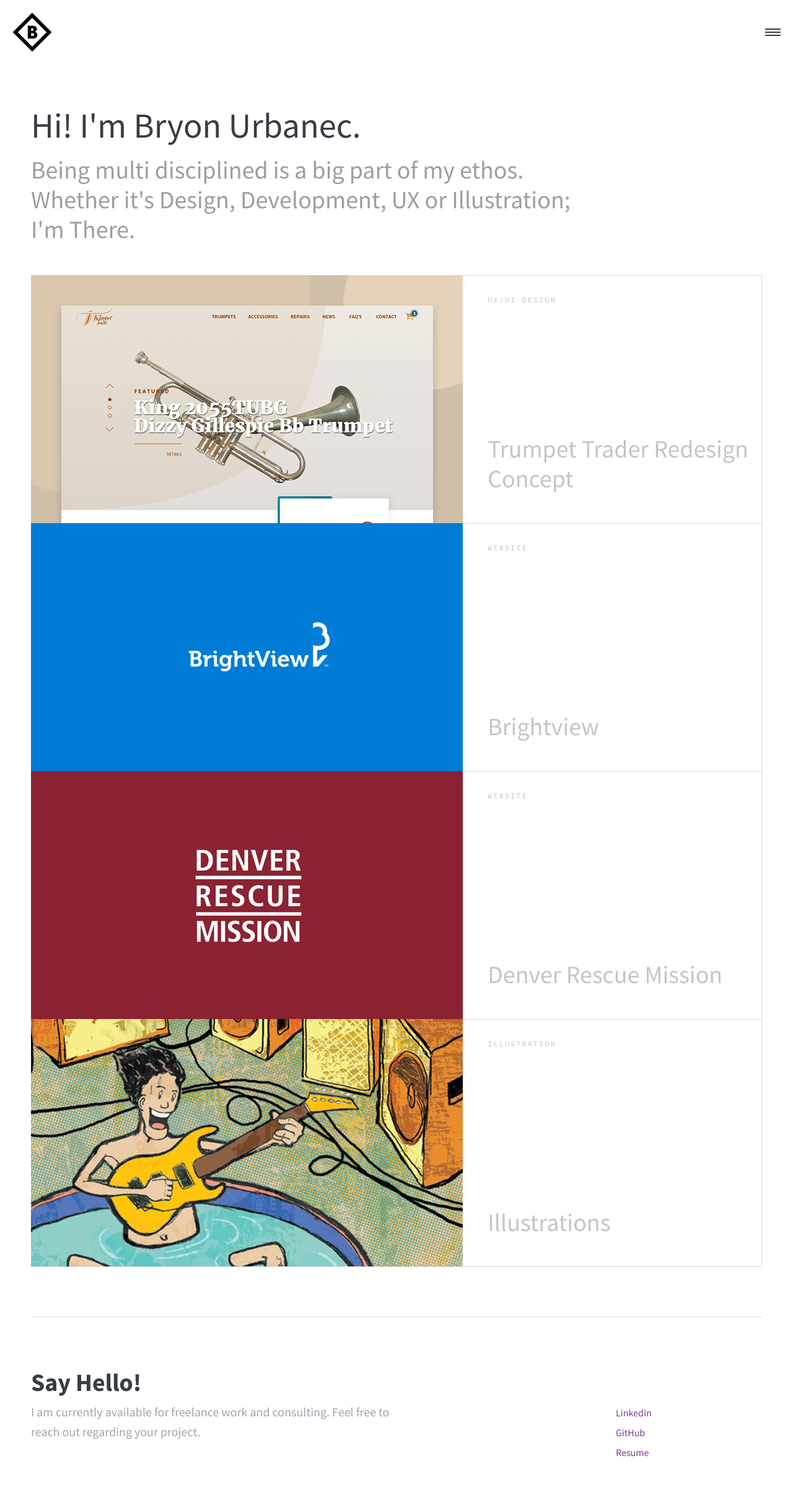
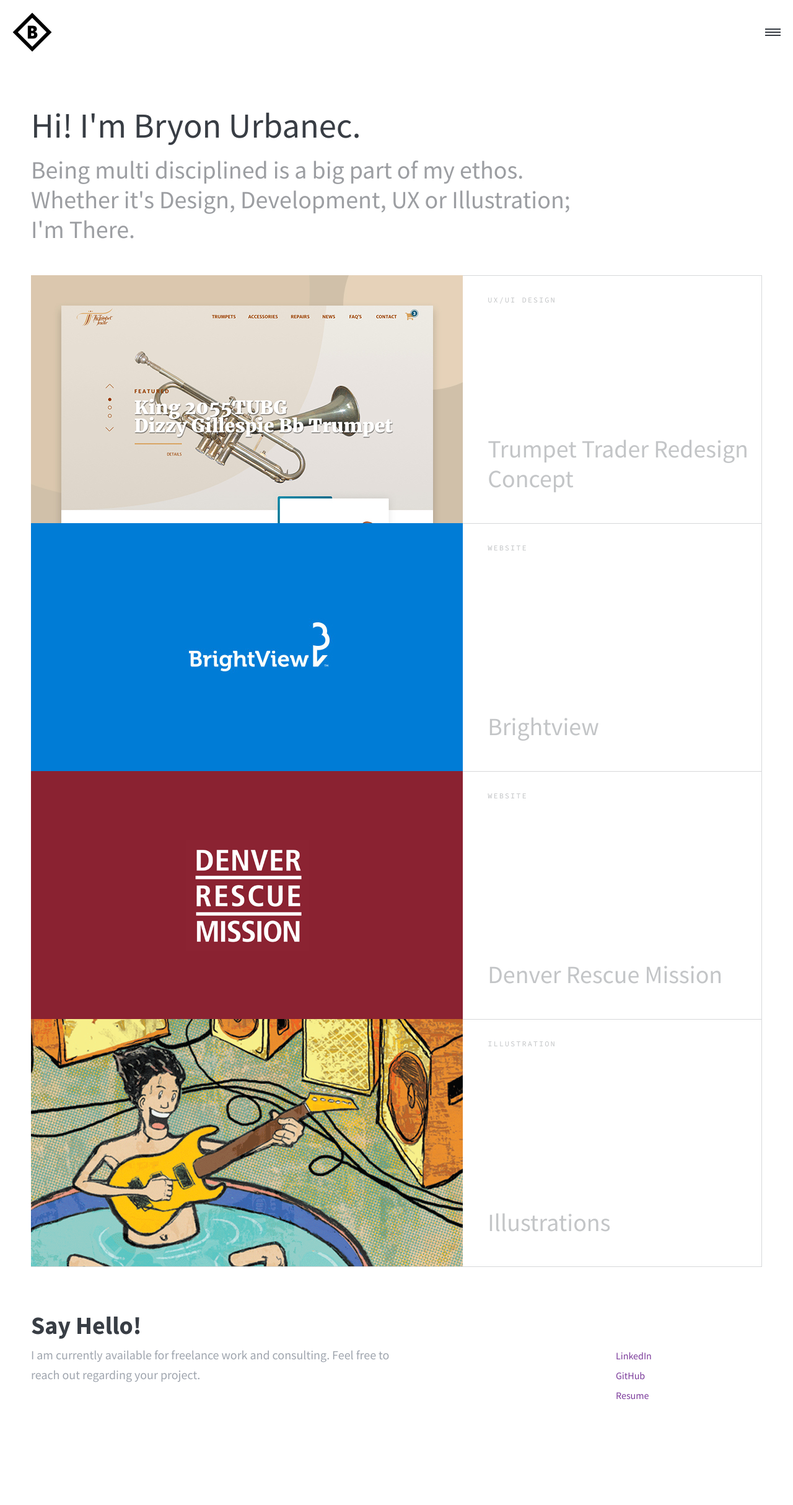
Before and after one commit to b-ry/b-ry.github.io, a Jekyll site: the page built from index.html, in a window 1280 px wide. Shown: the whole page at 62% size. Built offline with Jekyll 4.4.1, drawn with Linux system fonts in a browser that asks for light colours; some web fonts are replaced; after the commit the page ends 2336 px from its top, so only the background shows below that.

Commit message:
Changes to footer

```diff
--- a/_includes/footer.html
+++ b/_includes/footer.html
@@ -1,16 +1,19 @@
-<footer class="site-footer">
+<div class="">
+	<h3>Say Hello!</h3>
 
-  <div class="container-fluid">
-		<div class="col">
+	<div class="footer-wrapper">
+		<div class="contact">
+			<p>I am currently available for freelance work and consulting. Feel free to reach out regarding your project.</p>
+		</div>
 
-	    <ul class="social-media-list">
-	      <li><a href="https://github.com/b-ry" target="_blank"><i class="icon icon-github"></i><span>Github</span></a></li>
-	      <li><a href="https://www.linkedin.com/in/bryon-urbanec-27bb423a?trk=nav_responsive_tab_profile" target="_blank"><i class="icon icon-linkedin"></i><span>LinkedIn</span></a></li>
-	    </ul>
+		<div class="links">
+			<ul>
+				<li><a href="https://www.linkedin.com/in/bryon-urbanec-27bb423a?trk=nav_responsive_tab_profile" target="_blank">LinkedIn</a></li>
+				<li><a href="https://github.com/b-ry" target="_blank">GitHub</a></li>
+				<li><a href="/assets/bryonurbanec-resume.pdf">Resume</a></li>
+			</ul>
+		</div>
 
-    </div>
-  </div><!--/wrapper-->
+	</div>
 
-</footer>
-
-<script src="/assets/js/scripts.js"></script>
+</div>
--- a/_layouts/default.html
+++ b/_layouts/default.html
@@ -18,31 +18,14 @@
       {{ content }}
     </div>
 
+    <footer>
+
+      {% include footer.html %}
+
+    </footer>
+
     <script src="/assets/js/scripts.js"></script>
 
   </body>
 
-  <footer>
-    <div class="row">
-      <h3>Say Hello!</h3>
-
-      <div class="footer-wrapper">
-        <div class="contact">
-          <p>I am currently available for freelance work and consulting. Feel free to reach out regarding your project.</p>
-        </div>
-
-        <div class="links">
-          <ul>
-            <li><a href="https://www.linkedin.com/in/bryon-urbanec-27bb423a?trk=nav_responsive_tab_profile" target="_blank">LinkedIn</a></li>
-            <li><a href="https://github.com/b-ry" target="_blank">GitHub</a></li>
-            <li><a href="/assets/bryonurbanec-resume.pdf">Resume</a></li>
-          </ul>
-        </div>
-
-      </div>
-
-    </div>
-
-  </footer>
-
 </html>
```
Also changed, not shown: about.html (+3 -5 lines).
